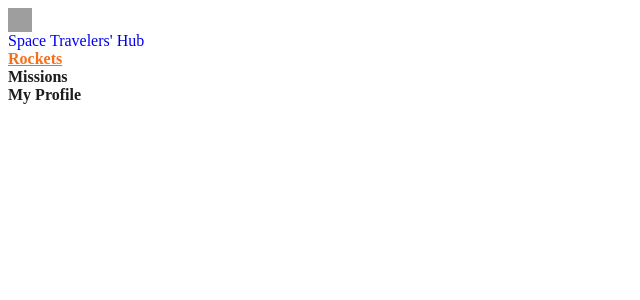
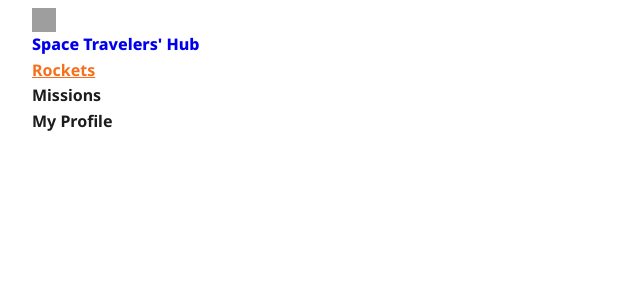
Before and after one commit to luigirazum/mv-space-travelers-app, a React (Create React App) app: page / in a window 1280 px wide. Shown: the top 300 px of the page, without its empty margins (0-640 px from the left). Built offline with nearby package versions, Linux system fonts and the light colour scheme; no server answers; grey boxes are pictures that could not be loaded.

Commit message:
Import font family, set font-sizes, configure color-palette

```diff
--- a/src/index.css
+++ b/src/index.css
@@ -1,5 +1,34 @@
+/* Fonts */
+@import url('https://fonts.googleapis.com/css2?family=Noto+Sans:wght@300&display=swap');
+@import url('https://fonts.googleapis.com/css2?family=Noto+Sans:wght@400&display=swap');
+@import url('https://fonts.googleapis.com/css2?family=Noto+Sans:wght@500&display=swap');
+@import url('https://fonts.googleapis.com/css2?family=Noto+Sans:wght@600&display=swap');
+@import url('https://fonts.googleapis.com/css2?family=Noto+Sans:wght@700&display=swap');
+@import url('https://fonts.googleapis.com/css2?family=Noto+Sans:wght@800&display=swap');
+@import url('https://fonts.googleapis.com/css2?family=Noto+Sans:wght@900&display=swap');
+
 /* Global variables */
 :root {
+  /* Fonts */
+
+  /* font family */
+  --ff-notoSans: 'Noto Sans', sans-serif;
+
+  /* font-weight */
+  --fw-light: 300;
+  --fw-regular: 400;
+  --fw-medium: 500;
+  --fw-semibold: 600;
+  --fw-bold: 700;
+  --fw-extrabold: 800;
+  --fw-black: 900;
+
+  /* font-size */
+  --fs-normal: 1rem;
+  --fs-medium: calc(1.1 * var(--fs-normal));
+  --fs-title: calc(1.35 * var(--fs-normal));
+  --fs-super: calc(1.8 * var(--fs-normal));
+
   /* Colors */
   --color-link-active: #f66f1c;
   --color-link-active-rgb: rgb(246, 111, 28);
@@ -7,25 +36,55 @@
   --color-link: #1d1d1d;
   --color-link-rgb: rgb(61, 61, 61);
   --color-link-hsl: hsl(0, 0%, 24%);
+  --color-navlink: #02bab7;
+  --color-navlink-rgb: rgb(2, 186, 183);
+  --color-navlink-hsl: hsl(179, 100%, 30%);
+  --color-navTitle-hsl: hsl(195, 100%, 10%);
+  --color-header-hsl: hsl(0, 0%, 90%);
+  --color-hoverRocket-hsl: hsl(0, 0%, 96%);
+
+  /* borders */
+  --border-navBar: 2px solid var(--color-navTitle-hsl);
+  --border-header: 2px solid var(--color-header-hsl);
 }
 
 /* Resets */
+body {
+  font-family: var(--ff-notoSans);
+  font-weight: var(--fw-regular);
+  font-size: var(--fs-normal);
+  line-height: 1.6;
+  margin-inline: 2em;
+}
+
 h1,
 h2,
 h3,
 h4,
 h5,
 h6,
-ul {
+ul,
+li,
+p {
   margin: 0;
   padding: 0;
   box-sizing: border-box;
 }
 
 a {
+  font-weight: var(--fw-extrabold);
   text-decoration: none;
 }
 
 ul {
   list-style: none;
 }
+
+img {
+  box-sizing: border-box;
+}
+
+main {
+  padding-inline: 0.5em;
+  padding-block: 0.5em;
+}
```
